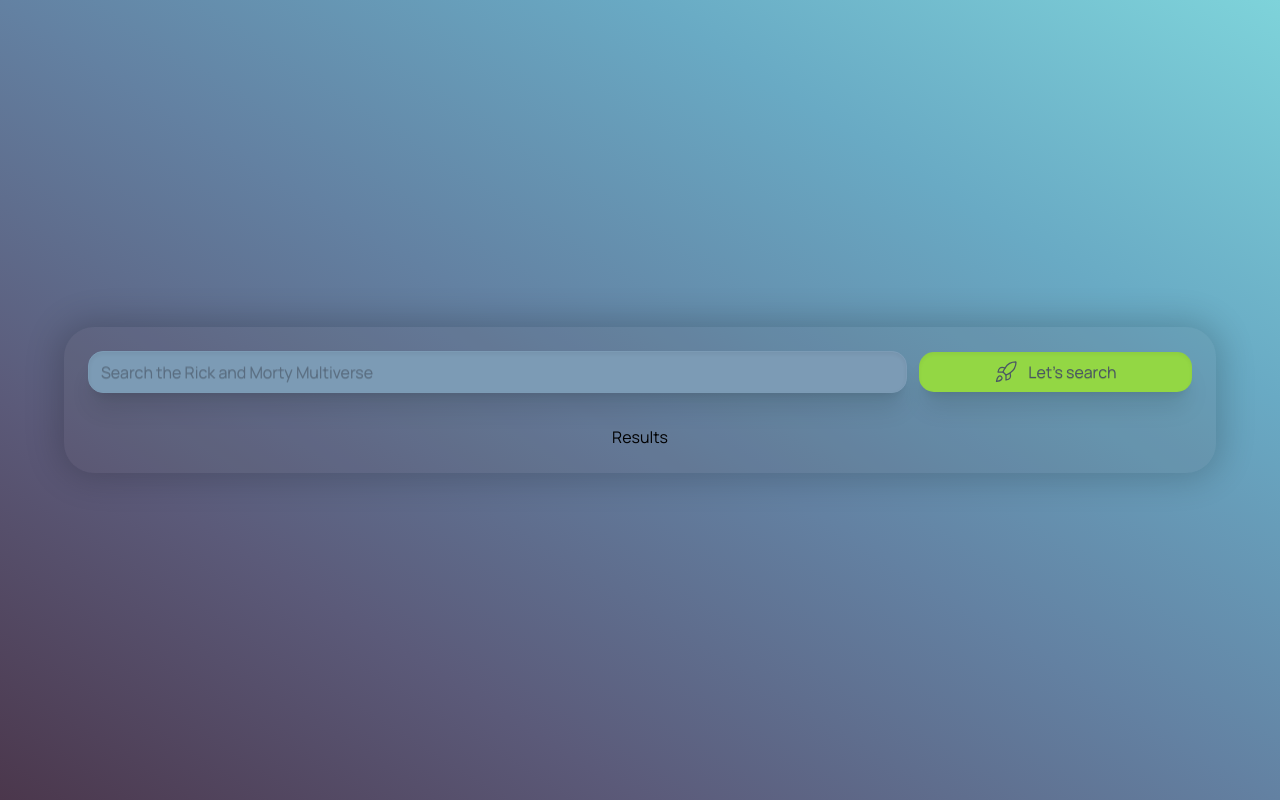
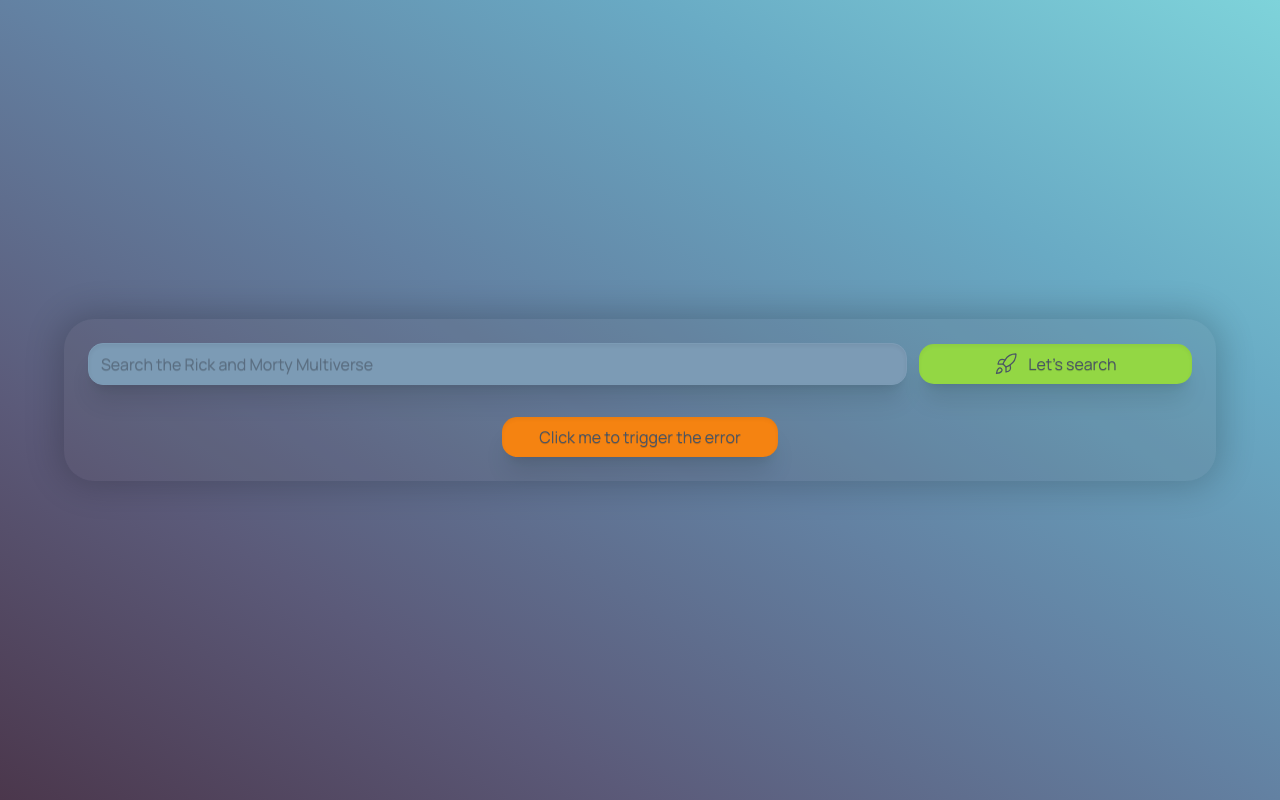
Before and after one commit to AlyaEngineer/RS-React-App-2025Q3, a React (Vite) app in the folder rs-react-app/: page / in a window 1280 px wide. Built offline with nearby package versions, Linux system fonts and the light colour scheme.

Commit message:
feat: add ErrorButton

```diff
--- /dev/null
+++ b/rs-react-app/src/features/ErrorButton.tsx
@@ -0,0 +1,49 @@
+import { cn } from '@/libs/utils';
+import { Component } from 'react';
+
+interface State {
+  shouldThrow: boolean;
+}
+
+class ErrorButton extends Component<object, State> {
+  constructor(props: object) {
+    super(props);
+    this.state = { shouldThrow: false };
+  }
+
+  handleClick = () => {
+    this.setState({ shouldThrow: true });
+  };
+
+  render() {
+    if (this.state.shouldThrow) {
+      throw new Error('ErrorBoundary check: not real error');
+    }
+
+    return (
+      <button
+        onClick={this.handleClick}
+        className={cn(
+          'flex',
+          'w-1/4',
+          'cursor-pointer',
+          'items-center justify-center',
+          'gap-2.5',
+          'rounded-[15px]',
+          'bg-[#F58311]',
+          'p-2',
+          'text-gray-600',
+          'shadow-xl inset-shadow-sm',
+          'transition delay-150 duration-300 ease-in-out',
+          'text-shadow-2xs',
+          'hover:bg-[#e66c10] hover:shadow-xl/20',
+          'max-md:w-full'
+        )}
+      >
+        Click me to trigger the error
+      </button>
+    );
+  }
+}
+
+export default ErrorButton;
--- a/rs-react-app/src/features/Main.tsx
+++ b/rs-react-app/src/features/Main.tsx
@@ -1,6 +1,7 @@
 import { cn } from '@/libs/utils';
 import { Component } from 'react';
 import Search from './Search';
+import ErrorButton from './ErrorButton';
 
 class Main extends Component {
   render() {
@@ -17,7 +18,7 @@ class Main extends Component {
         )}
       >
         <Search />
-        <h2>Results</h2>
+        <ErrorButton />
       </div>
     );
   }
```
